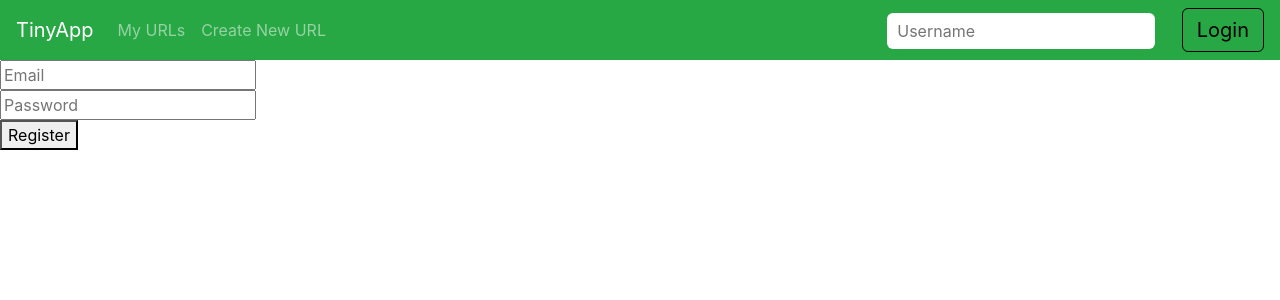
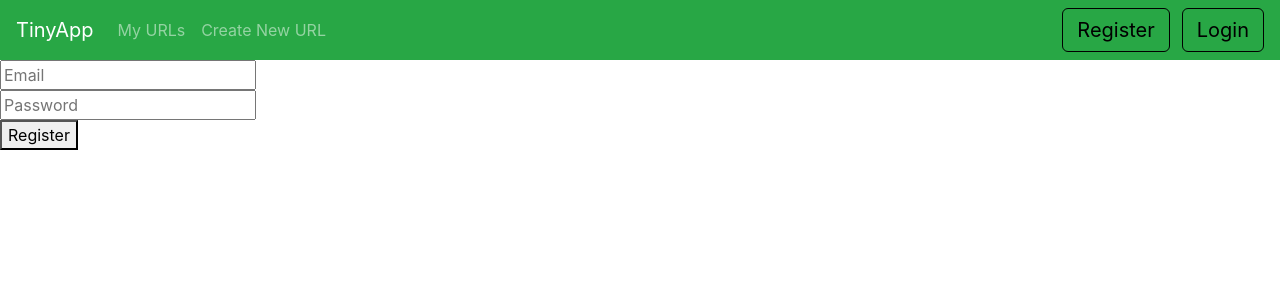
Before and after one commit to Heaven664/tinyapp, a Node server app: page /register in a window 1280 px wide. Shown: the top 300 px of the page. Run offline with Node 20, Linux system fonts and the light colour scheme; some libraries are stand-ins or nearby versions.

Commit message:
removed login form and added links to register and login, or logout if a user is logged in

```diff
--- a/views/partials/_header.ejs
+++ b/views/partials/_header.ejs
@@ -19,19 +19,19 @@
       </div>
     </div>
     <% if (!user) { %>
-    <form action="/login" method="post">
-      <input
-      type="text"
-      name="username"
-      placeholder="Username"
-      autocomplete="off"
-      style="
-      padding: 6px 10px;
-      margin-right: 10px;
-      border: none;
-      border-radius: 6px;
-      "
-      >
+      <form action="/register" method="get">
+        <button type="submit"
+        style="
+          font-size: 20px;
+          background-color: inherit;
+          padding: 6px 14px;
+          margin-left: 12px;
+          border: 1.5px solid black;
+          border-radius: 6px;
+          cursor: pointer;">Register</button>
+      </form>
+
+    <form action="/login" method="get">
       <button type="submit"
       style="
         font-size: 20px;
@@ -43,12 +43,6 @@
         cursor: pointer;">Login</button>
     </form>
     <% } else { %>
-      <p style="
-        color: black;
-        font-size: 24px;
-        font-weight: 250;
-        margin-bottom: 0;
-        ">Logged in as: <%= user.email %></p>
       <form action="/logout" method="post">
         <button
         type="submit"
```
